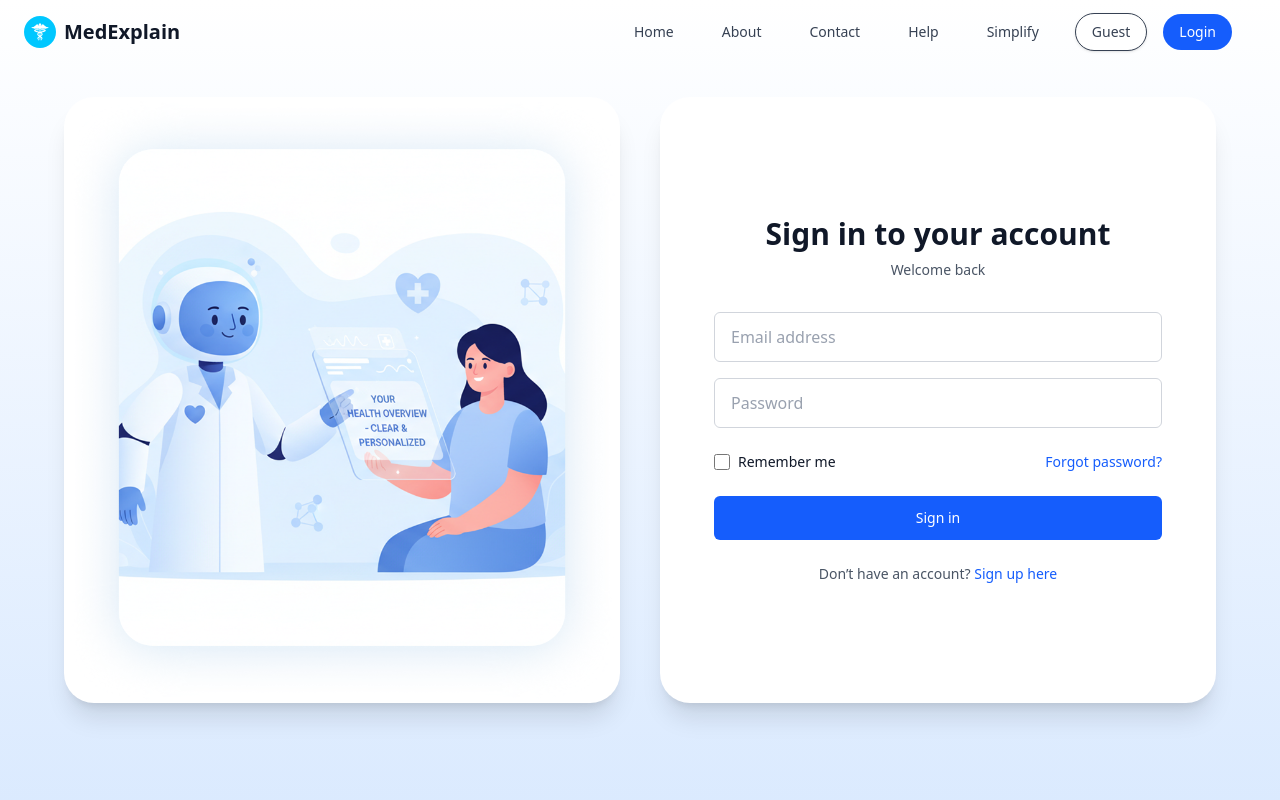
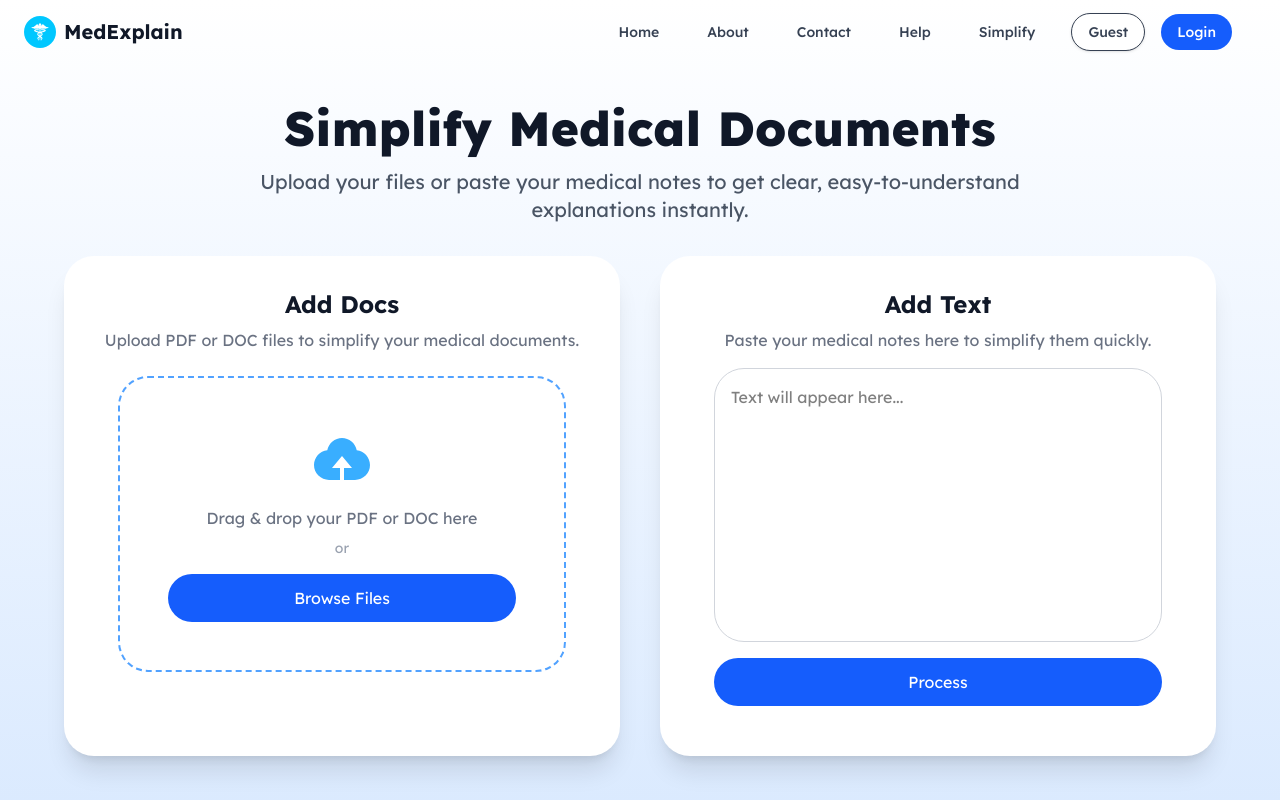
Before and after one commit to Narvaskristian08/MedExplain-AI, a React (Vite) app in the folder frontend/: page /simplify in a window 1280 px wide. Before the commit this address led to /login. Built offline with nearby package versions, Linux system fonts and the light colour scheme; the HTML template or start-up script is replaced by a standard one.

Commit message:
user ui done

```diff
--- a/frontend/index.html
+++ b/frontend/index.html
@@ -2,7 +2,7 @@
 <html lang="en">
   <head>
     <meta charset="UTF-8" />
-    <link rel="icon" type="image/svg+xml" href="/vite.svg" />
+    <link rel="icon" type="image/svg+xml" href="src/assets/logo.svg" />
     <link
   href="https://fonts.googleapis.com/css2?family=Lexend:wght@100..900&display=swap"
   rel="stylesheet"
--- a/frontend/src/index.css
+++ b/frontend/src/index.css
@@ -1 +1,12 @@
+@import url("https://fonts.googleapis.com/css2?family=Lexend:wght@100..900&display=swap");
 @import "tailwindcss";
+
+/* Tailwind v4: set Lexend as the default sans font */
+@theme {
+  --font-sans: "Lexend", ui-sans-serif, system-ui, -apple-system, "Segoe UI", "Roboto", "Helvetica Neue", "Noto Sans", "Liberation Sans", Arial, "Apple Color Emoji", "Segoe UI Emoji", "Segoe UI Symbol", "Noto Color Emoji";
+}
+
+/* Apply globally */
+:root {
+  font-family: var(--font-sans);
+}
--- a/frontend/src/pages/AboutPage.jsx
+++ b/frontend/src/pages/AboutPage.jsx
@@ -3,7 +3,7 @@ import Header from '../components/Header';
 
 const AboutPage = ({ user, onLogout }) => {
   return (
-    <div className="min-h-screen bg-gray-50">
+    <div className="min-h-screen flex flex-col bg-gradient-to-b from-white to-blue-100">
       <Header user={user} onLogout={onLogout} />
 
       <div className="max-w-7xl mx-auto py-12 px-4 sm:px-6 lg:px-8">
--- a/frontend/src/pages/ContactPage.jsx
+++ b/frontend/src/pages/ContactPage.jsx
@@ -65,7 +65,7 @@ const ContactPage = ({ user, onLogout }) => {
   };
 
   return (
-    <div className="min-h-screen bg-gray-50">
+    <div className="min-h-screen flex flex-col bg-gradient-to-b from-white to-blue-100">
       <Header user={user} onLogout={onLogout} />
 
       <div className="max-w-7xl mx-auto py-12 px-4 sm:px-6 lg:px-8">
--- a/frontend/src/pages/Dashboard.jsx
+++ b/frontend/src/pages/Dashboard.jsx
@@ -3,7 +3,7 @@ import Header from '../components/Header';
 
 const Dashboard = ({ user, onLogout }) => {
   return (
-    <div className="min-h-screen bg-gray-50">
+    <div className="min-h-screen flex flex-col bg-gradient-to-b from-white to-blue-100">
       <Header user={user} onLogout={onLogout} />
 
       <div className="max-w-7xl mx-auto py-6 sm:px-6 lg:px-8">
--- a/frontend/src/pages/HelpPage.jsx
+++ b/frontend/src/pages/HelpPage.jsx
@@ -36,7 +36,7 @@ const HelpPage = ({ user, onLogout }) => {
   };
 
   return (
-    <div className="min-h-screen bg-gray-50">
+    <div className="min-h-screen flex flex-col bg-gradient-to-b from-white to-blue-100 pt-8">
       <Header user={user} onLogout={onLogout} />
 
       <div className="max-w-7xl mx-auto py-12 px-4 sm:px-6 lg:px-8">
--- a/frontend/src/pages/LoginPage.jsx
+++ b/frontend/src/pages/LoginPage.jsx
@@ -2,12 +2,14 @@ import React, { useState } from "react";
 import { Link, useNavigate } from "react-router-dom";
 import Header from "../components/Header";
 import { authAPI } from "../services/api";
-import loginImage from "../assets/login-illustration.png";
+import loginImage from "../assets/login-illustration.png"; // Update path if needed
 
 const LoginPage = ({ onLogin }) => {
-  const [formData, setFormData] = useState({ email: "", password: "" });
+  const [formData, setFormData] = useState({
+    email: "",
+    password: "",
+  });
   const [errors, setErrors] = useState({});
-  const [submitError, setSubmitError] = useState(""); // persistent error
   const [loading, setLoading] = useState(false);
 
   const navigate = useNavigate();
@@ -16,8 +18,8 @@ const LoginPage = ({ onLogin }) => {
   const handleChange = (e) => {
     const { name, value } = e.target;
     setFormData((prev) => ({ ...prev, [name]: value }));
-    setErrors((prev) => ({ ...prev, [name]: "" }));
-    setSubmitError(""); // clear submit error when typing
+
+    setErrors((prev) => ({ ...prev, [name]: "" })); // Keep other errors intact
   };
 
   const validateForm = () => {
@@ -30,14 +32,12 @@ const LoginPage = ({ onLogin }) => {
     else if (formData.password.length < 6)
       newErrors.password = "Password must be at least 6 characters";
 
-    setErrors(newErrors);
+    setErrors((prev) => ({ ...prev, ...newErrors }));
     return Object.keys(newErrors).length === 0;
   };
 
   const handleSubmit = async (e) => {
-    e.preventDefault(); // prevent page refresh
-    setSubmitError(""); // clear previous submit error
-
+    e.preventDefault();
     if (!validateForm()) return;
 
     setLoading(true);
@@ -50,9 +50,11 @@ const LoginPage = ({ onLogin }) => {
 
       navigate("/dashboard"); // SPA navigation
     } catch (error) {
-      setSubmitError(
-        error.response?.data?.message || "Login failed. Please try again."
-      );
+      setErrors((prev) => ({
+        ...prev,
+        submit:
+          error.response?.data?.message || "Login failed. Please try again.",
+      }));
     } finally {
       setLoading(false);
     }
@@ -70,7 +72,6 @@ const LoginPage = ({ onLogin }) => {
               src={loginImage}
               alt="Login illustration"
               className="w-full h-full object-cover"
-              autoComplete="off"
             />
           </div>
 
@@ -84,11 +85,7 @@ const LoginPage = ({ onLogin }) => {
                 <p className="mt-2 text-sm text-gray-600">Welcome back</p>
               </div>
 
-              <form
-                onSubmit={handleSubmit}
-                className="mt-8 space-y-6"
-                autoComplete="off"
-              >
+              <form onSubmit={handleSubmit} className="mt-8 space-y-6">
                 <div className="space-y-4">
                   {/* Email */}
                   <input
@@ -97,7 +94,6 @@ const LoginPage = ({ onLogin }) => {
                     type="email"
                     value={formData.email}
                     onChange={handleChange}
-                    autoComplete="off"
                     className={`w-full px-4 py-3 border rounded-md text-gray-900 placeholder-gray-400 focus:outline-none focus:ring-2 focus:ring-blue-500 ${
                       errors.email ? "border-red-500" : "border-gray-300"
                     }`}
@@ -112,9 +108,9 @@ const LoginPage = ({ onLogin }) => {
                     id="password"
                     name="password"
                     type="password"
+                    autofill=""
                     value={formData.password}
                     onChange={handleChange}
-                    autoComplete="new-password"
                     className={`w-full px-4 py-3 border rounded-md text-gray-900 placeholder-gray-400 focus:outline-none focus:ring-2 focus:ring-blue-500 ${
                       errors.password ? "border-red-500" : "border-gray-300"
                     }`}
@@ -124,11 +120,6 @@ const LoginPage = ({ onLogin }) => {
                     <p className="mt-1 text-sm text-red-600">{errors.password}</p>
                   )}
                 </div>
-
-                {/* Submit Error above button */}
-                {submitError && (
-                  <div className="text-red-600 text-sm text-center">{submitError}</div>
-                )}
 
                 <div className="flex items-center justify-between">
                   <label className="flex items-center text-sm text-gray-900">
@@ -146,6 +137,11 @@ const LoginPage = ({ onLogin }) => {
                     Forgot password?
                   </Link>
                 </div>
+
+                {/* Submit Error */}
+                {errors.submit && (
+                  <div className="text-red-600 text-sm text-center">{errors.submit}</div>
+                )}
 
                 <button
                   type="submit"
--- a/frontend/src/pages/SimplifyPage.jsx
+++ b/frontend/src/pages/SimplifyPage.jsx
@@ -1,5 +1,6 @@
 import React, { useState } from "react";
 import Header from "../components/Header";
+import UploadIcon from "../assets/upload.svg"; // normal image import
 
 const SimplifyPage = ({ user, onLogout }) => {
   const [file, setFile] = useState(null);
@@ -15,33 +16,48 @@ const SimplifyPage = ({ user, onLogout }) => {
   };
 
   return (
-    <div className="min-h-screen flex flex-col bg-gradient-to-b from-white to-blue-100">
-      {/* HEADER */}
+    <div className="min-h-screen flex flex-col bg-gradient-to-b from-white to-blue-100 pt-20">
       <Header user={user} onLogout={onLogout} />
 
-      {/* MAIN CONTENT */}
-      <div className="flex flex-1 items-center justify-center p-6">
+      <div className="flex flex-col items-center justify-center p-6 space-y-8 w-full">
+        {/* Page Title */}
+        <div className="text-center max-w-3xl">
+          <h1 className="text-4xl font-extrabold text-gray-900 sm:text-5xl">
+            Simplify Medical Documents
+          </h1>
+          <p className="font-sans mt-4 text-xl text-gray-600">
+            Upload your files or paste your medical notes to get clear, easy-to-understand explanations instantly.
+          </p>
+        </div>
+
+        {/* Grid */}
         <div className="grid grid-cols-1 lg:grid-cols-2 gap-10 w-full max-w-6xl">
-          {/* LEFT — File Upload */}
-          <div className="bg-white rounded-[30px] shadow-xl flex flex-col items-center justify-center p-10 min-h-[600px]">
-            <h2 className="text-3xl font-extrabold text-gray-900 mb-6 text-center">
-              Upload Your File
+          {/* File Upload */}
+          <div className="bg-white rounded-[30px] shadow-xl flex flex-col items-center p-8 min-h-[500px]">
+            <h2 className="text-2xl font-bold text-gray-900 mb-2 text-center">
+              Add Docs
             </h2>
-            <div className="flex flex-col items-center justify-center border-2 border-dashed border-blue-400 rounded-lg p-12 w-full cursor-pointer hover:bg-blue-50 transition">
-              <p className="text-gray-500 mb-2">
-                Drag & drop your PDF or DOC here
+            <p className="text-gray-500 text-center mb-6">
+              Upload PDF or DOC files to simplify your medical documents.
             </p>
-              <p className="text-gray-400 text-sm mb-4">or</p>
+
+            <div className="flex flex-col items-center justify-center w-full">
+              <div className="flex flex-col items-center justify-center border-2 border-dashed border-blue-400 rounded-[30px] p-12 w-full max-w-md cursor-pointer hover:bg-blue-50 transition relative">
+                {/* SVG Icon as image */}
+                <img src={UploadIcon} alt="Upload Icon" className="w-16 h-16 mb-4" />
+
+                <p className="text-gray-500 mb-2 text-center">Drag & drop your PDF or DOC here</p>
+                <p className="text-gray-400 text-sm mb-4 text-center">or</p>
+
                 <input
                   type="file"
                   accept=".pdf,.doc,.docx"
                   onChange={handleFileChange}
-                className="hidden"
-                id="fileInput"
+                  className="absolute inset-0 w-full h-full opacity-0 cursor-pointer"
                 />
                 <label
                   htmlFor="fileInput"
-                className="px-6 py-2 bg-blue-600 text-white rounded-md cursor-pointer hover:bg-blue-700"
+                  className="px-6 py-3 bg-blue-600 text-white rounded-[30px] cursor-pointer hover:bg-blue-700 w-full max-w-md text-center"
                 >
                   Browse Files
                 </label>
@@ -51,20 +67,25 @@ const SimplifyPage = ({ user, onLogout }) => {
                 <p className="mt-4 text-green-600 font-medium">{file.name} selected</p>
               )}
             </div>
+          </div>
 
-          {/* RIGHT — Text Editor */}
-          <div className="bg-white rounded-[30px] shadow-xl flex flex-col p-10 min-h-[600px]">
-            <h2 className="text-3xl font-extrabold text-gray-900 mb-4 text-center">
-              Text Output / Editor
+          {/* Text Input */}
+          <div className="bg-white rounded-[30px] shadow-xl flex flex-col items-center p-8 min-h-[500px]">
+            <h2 className="text-2xl font-bold text-gray-900 mb-2 text-center">
+              Add Text
             </h2>
+            <p className="text-gray-500 text-center mb-4">
+              Paste your medical notes here to simplify them quickly.
+            </p>
             <textarea
               value={text}
               onChange={handleTextChange}
               placeholder="Text will appear here..."
-              className="flex-1 resize-none border border-gray-300 rounded-lg p-4 focus:outline-none focus:ring-2 focus:ring-blue-500"
+              className="resize-none border border-gray-300 rounded-[30px] p-4 w-full max-w-md focus:outline-none focus:ring-2 focus:ring-blue-500"
+              rows={10}
             ></textarea>
             <button
-              className="mt-4 self-end px-6 py-3 bg-blue-600 text-white rounded-md hover:bg-blue-700 disabled:opacity-50"
+              className="mt-4 px-6 py-3 bg-blue-600 text-white rounded-[30px] hover:bg-blue-700 w-full max-w-md"
               onClick={() => alert("Text processed!")}
             >
               Process
```
Also changed, not shown: frontend/src/App.jsx (+1 -10 lines), frontend/src/assets/upload.svg (added). Lines whose indentation alone changed are shown as unchanged.
